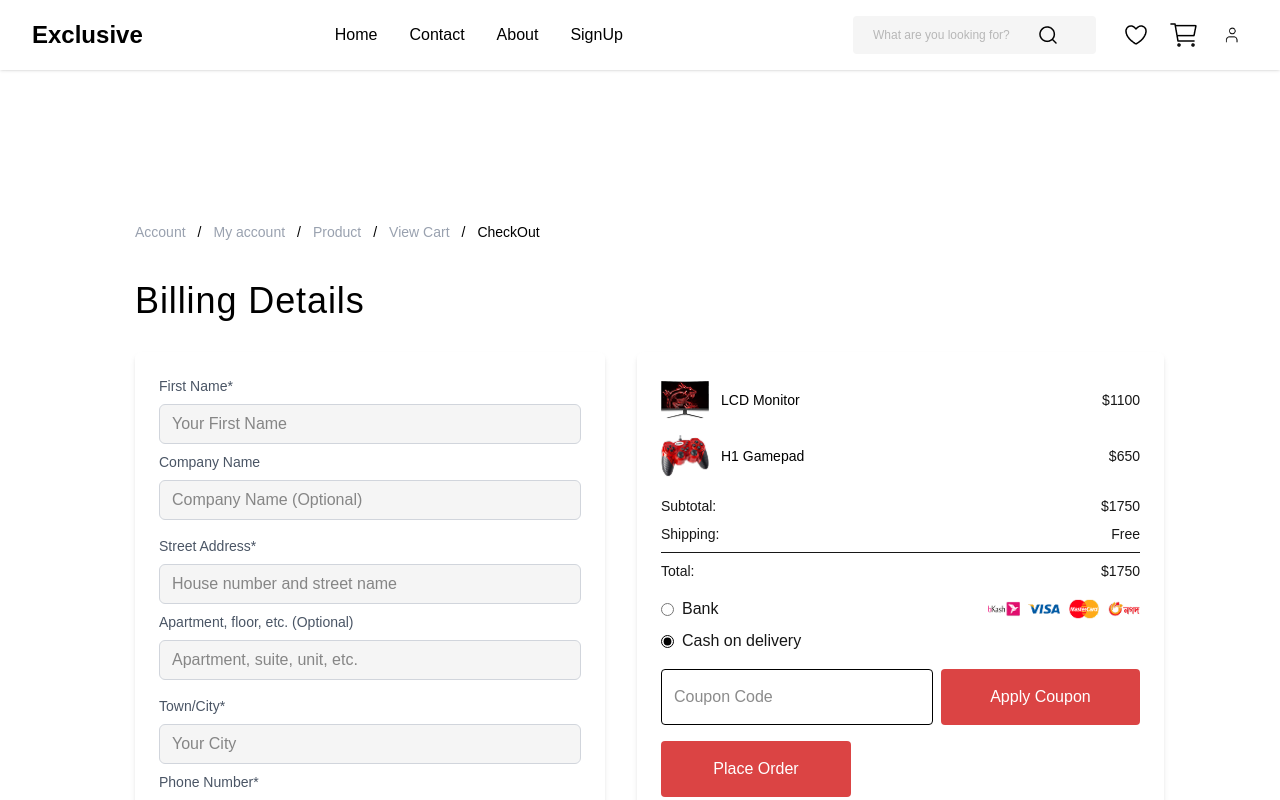
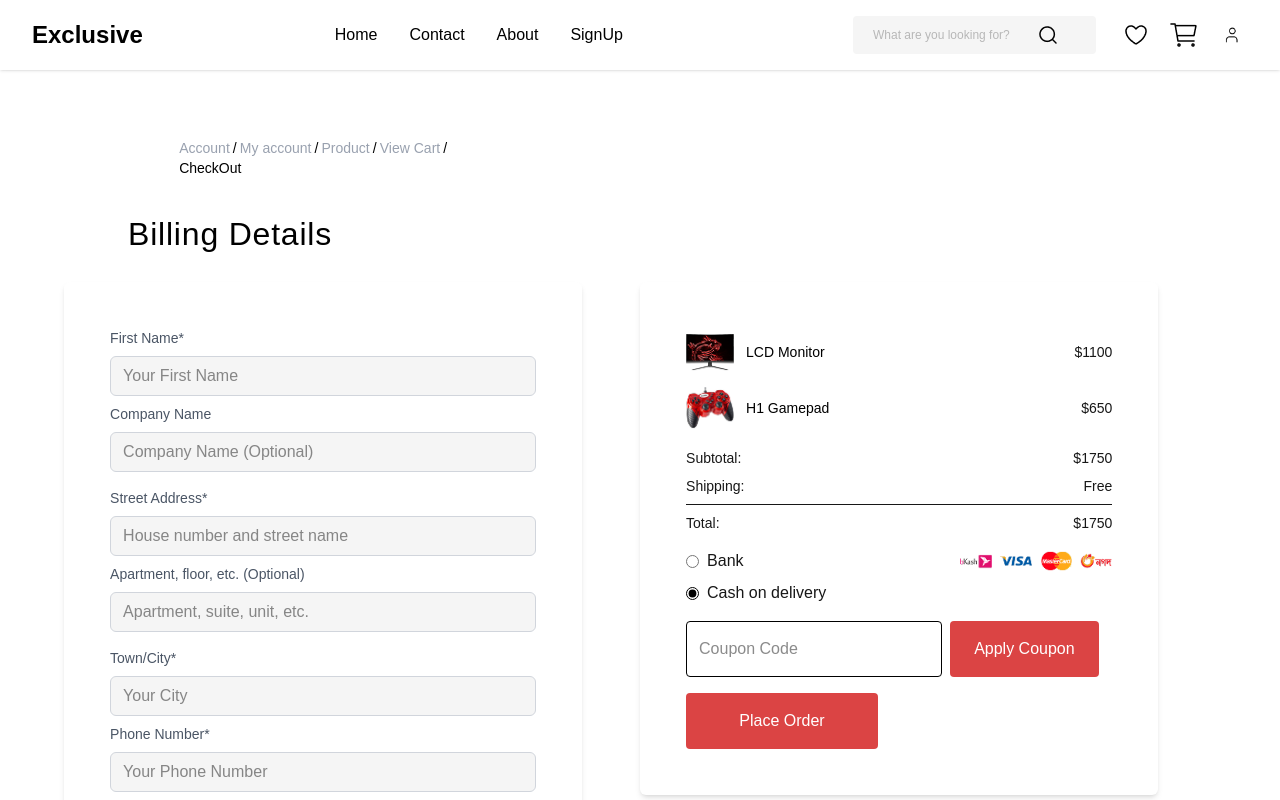
Before and after one commit to Jozeftomy/E-Commerce, a Next.js app: page /checkout in a window 1280 px wide. Shown: the top 800 px of the page. Built offline with nearby package versions, Linux system fonts and the light colour scheme.

Commit message:
responsiveness

```diff
--- a/src/app/checkout/page.jsx
+++ b/src/app/checkout/page.jsx
@@ -1,14 +1,15 @@
-import React from 'react'
-import Navbar from '../components/NavBar'
-import Footer from '../components/Footer'
+import React from 'react';
+import Navbar from '../components/NavBar';
+import Footer from '../components/Footer';
 
 const page = () => {
   return (
     <>
-   <Navbar/>
-    {/*  Navigation */}
-    <div className="w-full flex flex-col items-center px-4 md:px-0">
-        <div className="mt-[120px] md:mt-[222px] flex gap-[12px] items-center self-start md:ml-[135px] text-sm flex-wrap">
+      <Navbar />
+
+      {/* Navigation */}
+      <div className="w-full flex flex-col items-center px-[5%]">
+        <div className="mt-[15%] md:mt-[12%] flex gap-[1%] items-center self-start md:ml-[10%] text-sm flex-wrap">
           <div className="font-poppins text-gray-400">Account</div>
           <div className="text-black">/</div>
           <div className="font-poppins text-gray-400 whitespace-nowrap">My account</div>
@@ -21,41 +22,43 @@ const page = () => {
         </div>
       </div>
 
-      <div className="text-[28px] md:text-[36px] font-medium tracking-wide text-black mt-8 md:ml-[135px] ml-4">Billing Details</div>
+      {/* Title */}
+      <div className="text-[6vw] md:text-[2.5vw] font-medium tracking-wide text-black mt-8 md:ml-[10%] ml-[5%]">
+        Billing Details
+      </div>
 
-    <div className="w-full flex flex-col lg:flex-row items-start gap-8 px-4 md:px-0 mt-6">
+      {/* Main Content */}
+      <div className="w-full flex flex-col lg:flex-row items-start gap-[5%] px-[5%] mt-6">
         {/* Billing Form */}
-      <div className="w-full lg:w-[470px] bg-white rounded-md shadow-md p-6 ml-0 md:ml-[135px]">
-
-
+        <div className="w-full lg:w-[45%] bg-white rounded-md shadow-md p-[4%]">
           {/* Name */}
           <div className="flex flex-col gap-2 mb-4">
             <label className="text-gray-600 font-poppins text-sm">First Name*</label>
-          <input type="text" className="w-full h-10 border border-gray-300 bg-[#F5F5F5] rounded-md px-3 focus:outline-none" placeholder="Your First Name" />
+            <input type="text" className="w-full h-[40px] border border-gray-300 bg-[#F5F5F5] rounded-md px-3 focus:outline-none" placeholder="Your First Name" />
 
             <label className="text-gray-600 font-poppins text-sm">Company Name</label>
-          <input type="text" className="w-full h-10 border border-gray-300 bg-[#F5F5F5] rounded-md px-3 focus:outline-none" placeholder="Company Name (Optional)" />
+            <input type="text" className="w-full h-[40px] border border-gray-300 bg-[#F5F5F5] rounded-md px-3 focus:outline-none" placeholder="Company Name (Optional)" />
           </div>
 
           {/* Address */}
           <div className="flex flex-col gap-2 mb-4">
             <label className="text-gray-600 font-poppins text-sm">Street Address*</label>
-          <input type="text" className="w-full h-10 border border-gray-300 bg-[#F5F5F5] rounded-md px-3 focus:outline-none" placeholder="House number and street name" />
+            <input type="text" className="w-full h-[40px] border border-gray-300 bg-[#F5F5F5] rounded-md px-3 focus:outline-none" placeholder="House number and street name" />
 
             <label className="text-gray-600 font-poppins text-sm">Apartment, floor, etc. (Optional)</label>
-          <input type="text" className="w-full h-10 border border-gray-300 bg-[#F5F5F5] rounded-md px-3 focus:outline-none" placeholder="Apartment, suite, unit, etc." />
+            <input type="text" className="w-full h-[40px] border border-gray-300 bg-[#F5F5F5] rounded-md px-3 focus:outline-none" placeholder="Apartment, suite, unit, etc." />
           </div>
 
           {/* Contact Info */}
           <div className="flex flex-col gap-2 mb-4">
             <label className="text-gray-600 font-poppins text-sm">Town/City*</label>
-          <input type="text" className="w-full h-10 border border-gray-300 bg-[#F5F5F5] rounded-md px-3 focus:outline-none" placeholder="Your City" />
+            <input type="text" className="w-full h-[40px] border border-gray-300 bg-[#F5F5F5] rounded-md px-3 focus:outline-none" placeholder="Your City" />
 
             <label className="text-gray-600 font-poppins text-sm">Phone Number*</label>
-          <input type="tel" className="w-full h-10 border border-gray-300 bg-[#F5F5F5] rounded-md px-3 focus:outline-none" placeholder="Your Phone Number" />
+            <input type="tel" className="w-full h-[40px] border border-gray-300 bg-[#F5F5F5] rounded-md px-3 focus:outline-none" placeholder="Your Phone Number" />
 
             <label className="text-gray-600 font-poppins text-sm">Email Address*</label>
-          <input type="email" className="w-full h-10 border border-gray-300 bg-[#F5F5F5] rounded-md px-3 focus:outline-none" placeholder="Your Email Address" />
+            <input type="email" className="w-full h-[40px] border border-gray-300 bg-[#F5F5F5] rounded-md px-3 focus:outline-none" placeholder="Your Email Address" />
           </div>
 
           {/* Checkbox */}
@@ -66,23 +69,20 @@ const page = () => {
         </div>
 
         {/* Order Summary */}
-      <div className="w-full lg:w-[527px] bg-white rounded-md shadow-md p-6 font-poppins">
+        <div className="w-full lg:w-[45%] bg-white rounded-md shadow-md p-[4%] font-poppins">
           {/* Product Items */}
-        <div className="flex justify-between items-center mb-2">
+          {[
+            { name: "LCD Monitor", price: "$1100", img: "/Images/computer2.png" },
+            { name: "H1 Gamepad", price: "$650", img: "/Images/joystick.png" },
+          ].map((item, idx) => (
+            <div key={idx} className="flex justify-between items-center mb-2">
               <div className="flex items-center gap-3">
-            <img src="/Images/computer2.png" alt="Monitor" className="w-12 h-12 object-contain" />
-            <span className="text-sm text-black">LCD Monitor</span>
+                <img src={item.img} alt={item.name} className="w-12 h-12 object-contain" />
+                <span className="text-sm text-black">{item.name}</span>
               </div>
-          <span className="text-sm font-medium">$1100</span>
+              <span className="text-sm font-medium">{item.price}</span>
             </div>
-
-        <div className="flex justify-between items-center mb-2">
-          <div className="flex items-center gap-3">
-            <img src="/Images/joystick.png" alt="Gamepad" className="w-12 h-12 object-contain" />
-            <span className="text-sm text-black">H1 Gamepad</span>
-          </div>
-          <span className="text-sm font-medium">$650</span>
-        </div>
+          ))}
 
           {/* Totals */}
           <div className="mt-4 text-sm">
@@ -102,7 +102,7 @@ const page = () => {
 
           {/* Payment Methods */}
           <div className="mt-4 flex flex-col gap-2">
-          <div className="flex items-center justify-between">
+            <div className="flex items-center justify-between flex-wrap gap-2">
               <label className="flex items-center gap-2">
                 <input type="radio" name="payment" className="accent-black" />
                 <span>Bank</span>
@@ -124,25 +124,25 @@ const page = () => {
 
           {/* Coupon Code */}
           <div className="mt-4 flex flex-col sm:flex-row gap-2">
-          <input type="text" placeholder="Coupon Code" className="w-full sm:w-[300px] h-[56px] border border-black rounded-[4px] px-3" />
-          <button className="w-full sm:w-[211px] h-[56px] bg-[#DB4444] text-white rounded-[4px] px-[48px] py-[16px] font-poppins font-medium hover:bg-red-600 transition whitespace-nowrap">
+            <input type="text" placeholder="Coupon Code" className="w-full sm:w-[60%] h-[56px] border border-black rounded-[4px] px-3" />
+            <button className="w-full sm:w-[35%] h-[56px] bg-[#DB4444] text-white rounded-[4px] font-poppins font-medium hover:bg-red-600 transition whitespace-nowrap">
               Apply Coupon
             </button>
           </div>
 
           {/* Place Order Button */}
-        <button className="mt-4 w-full sm:w-[190px] h-[56px] bg-[#DB4444] text-white rounded-[4px] px-[48px] py-[16px] font-poppins font-medium hover:bg-red-600 transition whitespace-nowrap">
+          <button className="mt-4 w-full sm:w-[45%] h-[56px] bg-[#DB4444] text-white rounded-[4px] font-poppins font-medium hover:bg-red-600 transition whitespace-nowrap">
             Place Order
           </button>
         </div>
       </div>
 
       {/* Footer */}
-    <div className="w-full mt-20">
+      <div className="w-full mt-[10%]">
         <Footer />
       </div>
     </>
-  )
-}
+  );
+};
 
-export default page
+export default page;
--- a/src/app/signup/page.jsx
+++ b/src/app/signup/page.jsx
@@ -8,22 +8,26 @@ import Link from "next/link";
 
 const SignUpPage = () => {
   return (
-  <div className="bg-white text-black">
-<div>
-  <Navbar/>
-</div>
-<div className="w-[1305px] h-[781px] top-[200px] relative flex gap-[129px]">
-<div className="w-[805px] h-[781px] rounded-tr-[4px] rounded-br-[4px]">
+    <div className="bg-white text-black w-full">
+      <Navbar />
+
+      {/* Container for image + form */}
+      <div className="w-full flex flex-col lg:flex-row items-start justify-start lg:items-center gap-4 mt-[100px] px-4 lg:px-0">
+        {/* Left Image - Flush to left edge */}
+        <div className="w-full lg:w-[60%] max-w-[800px] h-auto rounded-tr-[4px] rounded-br-[4px]">
           <img
             src="/Images/side-image.png"
             alt="Shopping illustration"
             className="w-full h-full object-cover"
           />
         </div>
-<div className="w-[371px] h-[530px] gap-[48px]">
+
+        {/* Signup Form */}
+        <div className="w-full lg:w-[35%] max-w-[400px] mt-8 lg:mt-0">
           <h2 className="text-3xl font-semibold mb-2">Create an account</h2>
           <p className="text-sm text-gray-600 mb-6">Enter your details below</p>
-            <form className="space-y-4">
+
+          <form className="space-y-4 w-full">
             <InputField type="text" placeholder="Name" />
             <InputField type="text" placeholder="Email or Phone Number" />
             <InputField type="password" placeholder="Password" />
@@ -37,16 +41,22 @@ const SignUpPage = () => {
               Sign up with Google
             </OutlineButton>
           </form>
+
           <p className="text-sm text-center mt-6">
-              Already have account?{" "}
-              <Link href="/login" className="text-gray-800 underline hover:cursor-pointer">
+            Already have an account?{" "}
+            <Link
+              href="/login"
+              className="text-gray-800 underline hover:cursor-pointer"
+            >
               Login
             </Link>
           </p>
         </div>
       </div>
-<div className="w-full h-[440px] top-[350px] relative">
-  <Footer/>
+
+      {/* Footer */}
+      <div className="w-full mt-20">
+        <Footer />
       </div>
     </div>
   );
```
Also changed, not shown: src/app/account/page.jsx (+7 -7 lines), src/app/contact/page.jsx (+14 -12 lines). Lines whose indentation alone changed are shown as unchanged.
